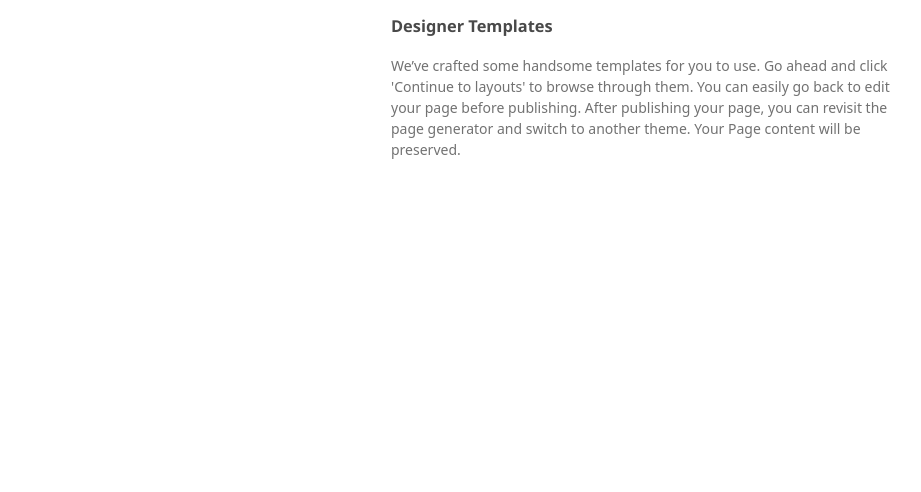
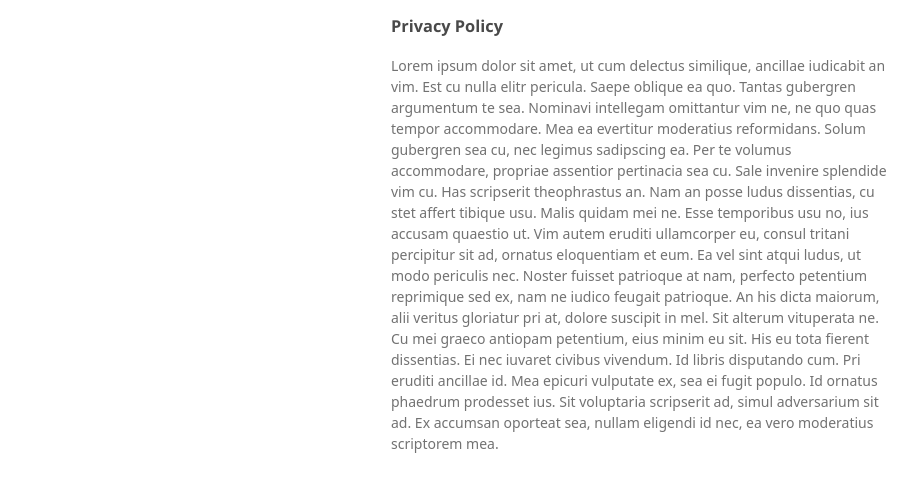
Before and after one commit to jgozal/gramranker, a website: page index.html in a window 1280 px wide. Shown: the part 120-612 px from the top of the page, without its empty margins (179-1100 px from the left). Drawn offline with Linux system fonts and the light colour scheme; a web font is replaced by a local one.

Commit message:
testing html changes

```diff
--- a/index.html
+++ b/index.html
@@ -3,7 +3,7 @@
   <head>
     <meta charset="utf-8">
     <meta http-equiv="X-UA-Compatible" content="chrome=1">
-    <title>topdailygram by DevKiddo</title>
+    <title>topdailygram</title>
 
     <link rel="stylesheet" href="stylesheets/styles.css">
     <link rel="stylesheet" href="stylesheets/github-light.css">
@@ -25,9 +25,17 @@
 <p>Getting analytics on media posted by several public Instagram accounts.</p>
 
 <h3>
-<a id="designer-templates" class="anchor" href="#designer-templates" aria-hidden="true"><span aria-hidden="true" class="octicon octicon-link"></span></a>Designer Templates</h3>
+<a id="privacypolicy" class="anchor" href="#privacypolicy" aria-hidden="true"><span aria-hidden="true" class="octicon octicon-link"></span></a>Privacy Policy</h3>
 
-<p>We’ve crafted some handsome templates for you to use. Go ahead and click 'Continue to layouts' to browse through them. You can easily go back to edit your page before publishing. After publishing your page, you can revisit the page generator and switch to another theme. Your Page content will be preserved.</p>
+<p>Lorem ipsum dolor sit amet, ut cum delectus similique, ancillae iudicabit an vim. Est cu nulla elitr pericula. Saepe oblique ea quo. Tantas gubergren argumentum te sea. Nominavi intellegam omittantur vim ne, ne quo quas tempor accommodare. Mea ea evertitur moderatius reformidans.
+
+Solum gubergren sea cu, nec legimus sadipscing ea. Per te volumus accommodare, propriae assentior pertinacia sea cu. Sale invenire splendide vim cu. Has scripserit theophrastus an.
+
+Nam an posse ludus dissentias, cu stet affert tibique usu. Malis quidam mei ne. Esse temporibus usu no, ius accusam quaestio ut. Vim autem eruditi ullamcorper eu, consul tritani percipitur sit ad, ornatus eloquentiam et eum. Ea vel sint atqui ludus, ut modo periculis nec.
+
+Noster fuisset patrioque at nam, perfecto petentium reprimique sed ex, nam ne iudico feugait patrioque. An his dicta maiorum, alii veritus gloriatur pri at, dolore suscipit in mel. Sit alterum vituperata ne. Cu mei graeco antiopam petentium, eius minim eu sit. His eu tota fierent dissentias. Ei nec iuvaret civibus vivendum. Id libris disputando cum.
+
+Pri eruditi ancillae id. Mea epicuri vulputate ex, sea ei fugit populo. Id ornatus phaedrum prodesset ius. Sit voluptaria scripserit ad, simul adversarium sit ad. Ex accumsan oporteat sea, nullam eligendi id nec, ea vero moderatius scriptorem mea.</p>
       </section>
     </div>
     <script src="javascripts/scale.fix.js"></script>
```
